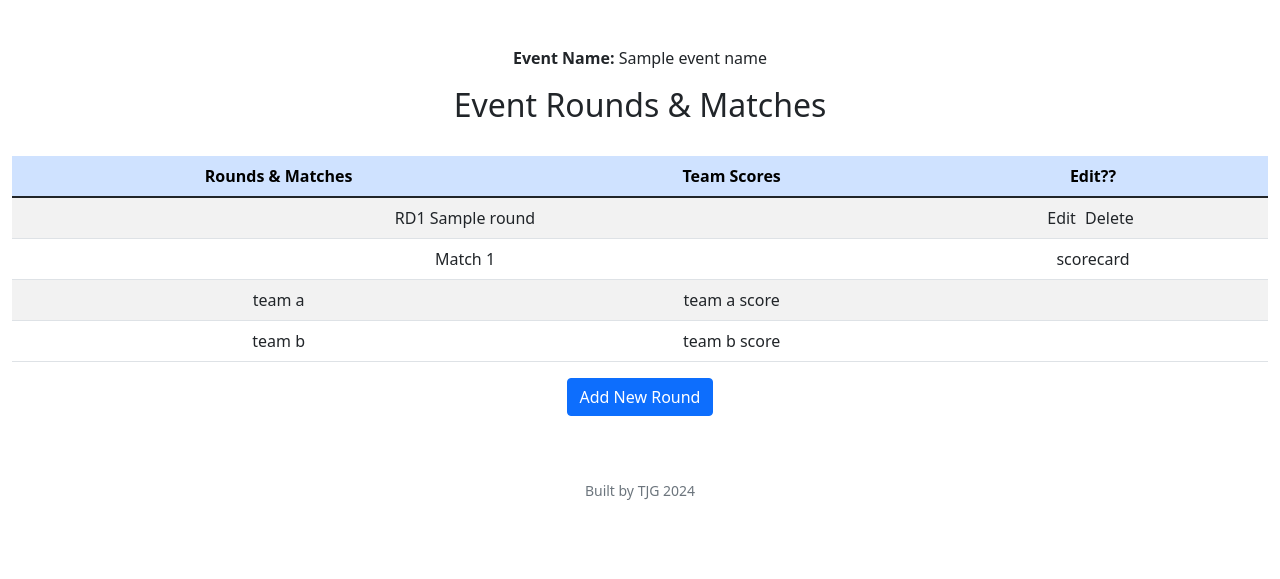
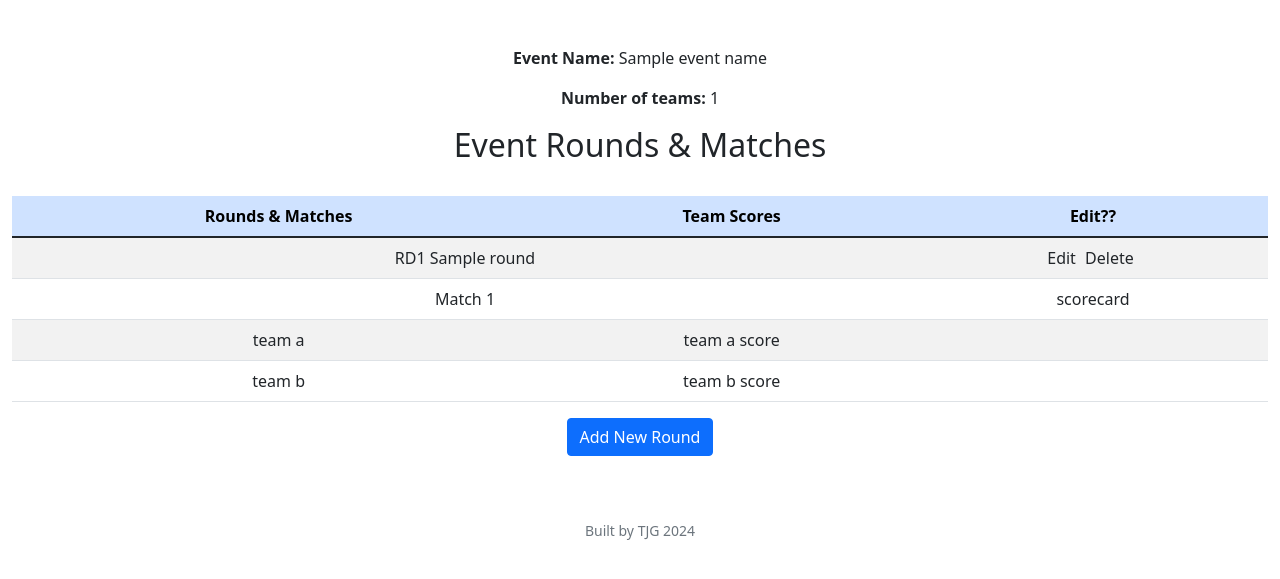
Before and after one commit to tjg14/FD24mySQL, a Flask app: template templates/event_structure.html in a window 1280 px wide. Shown: the part 74-653 px from the top of the page. Run offline with Flask 3, Linux system fonts and the light colour scheme; the template is opened without the code that fills it: most values are stand-ins (such as "Sample title", 1, 10 or a date in 2020); some libraries are stand-ins or nearby versions.

Commit message:
mar 16 updates

```diff
--- a/app.py
+++ b/app.py
@@ -465,10 +465,13 @@ def event_structure():
     overall scoreboard
 
     """
-    rounds = db.execute("SELECT * FROM rounds WHERE event_id = ?", session["event_id"])
+    rounds = db.execute("SELECT * FROM rounds WHERE event_id = ? ORDER BY round_number ASC", session["event_id"])
     num_teams = db.execute("SELECT COUNT(*) as count FROM teams WHERE event_id = ?", session["event_id"])[0]["count"]
+    event_name = db.execute("SELECT event_name FROM events WHERE id = ?", session["event_id"])[0]["event_name"]
+    teams = db.execute("SELECT * FROM teams WHERE event_id = ?", session["event_id"])
 
-    return render_template("event_structure.html", rounds=rounds, num_teams=num_teams)
+    return render_template("event_structure.html", rounds=rounds, num_teams=num_teams, event_name=event_name,
+        teams=teams)
 
 @app.route("/event_scoreboard", methods=["GET", "POST"])
 @login_required
--- a/templates/event_structure.html
+++ b/templates/event_structure.html
@@ -11,6 +11,11 @@
         <form action="/event_structure" method="post" id="event_details_form">
             <div class="mb-3">
                 <p><b>Event Name:</b> {{ event_name }}</p>
+                <p><b>Number of teams:</b> {{ num_teams }}</p>
+                <input type="hidden" name="num_teams" value="{{ num_teams }}">
+                {% for team in teams %}
+                    <input class="team_names" type="hidden" name="team_{{ loop.index }}" value="{{ team.team_name }}">
+                {% endfor %}
 
             </div>
             <p></p>
@@ -70,61 +75,90 @@
             <div>
                 <button class="btn btn-primary" id = "add_round_btn">Add New Round </button>
             </div>
+            <div>
+
+                <button class="btn btn-primary" id = "submit_round_btn" style="display: none;"> Save Round </button>
+            </div>
             <p></p>
 
         </form>
     </div>
     <script>
-        // When user clicks on the add round button, add a new set of rows to the table for the new round
-        // which includes a row with the round number, an input cell for the round name and third cell with word edit
-        // then for each team, add a row with the match number colspan 2 and a cell with the word scorecard
-        // then add a row for each team a and team b that the user will select to setup using a dropdown menu
 
         let roundsTable = document.getElementById("rounds_table");
         let addRoundButton = document.getElementById("add_round_btn");
+        let saveRoundButton = document.getElementById("submit_round_btn");
+        let num_teams_input = document.querySelector("input[name='num_teams']");
+        let num_teams = parseInt(num_teams_input.value, 10);
+        let num_matches = num_teams / 2;
+        let teamInputs = document.querySelectorAll("input[class='team_names']");
+        let teamNames = [];
+        teamInputs.forEach(function(input) {
+        teamNames.push(input.value);
+        });
 
-        addRoundButton.addEventListener("click", function() {
+        addRoundButton.addEventListener("click", function(event) {
+            event.preventDefault();
 
-            // Hide the add round button
             addRoundButton.style.display = "none";
+            saveRoundButton.style.display = "inline-block";
 
-
-            let newRow = roundsTable.insertRow();
-            let newCell = newRow.insertCell(0);
+            let newRoundRow = roundsTable.insertRow();
+            let newCell = newRoundRow.insertCell(0);
             newCell.innerHTML = "New Round";
-            let newCell2 = newRow.insertCell(1);
+            let newCell2 = newRoundRow.insertCell(1);
             newCell2.colSpan = 2;
             let newInput = document.createElement("input");
             newInput.type = "text";
             newInput.name = "new_round_name";
             newInput.placeholder = "Round Name (Opt)";
             newCell2.appendChild(newInput);
-            /*
-            let newRow2 = roundsTable.insertRow();
-            let newCell2_1 = newRow2.insertCell(0);
-            newCell2_1.colSpan = 3;
-            newCell2_1.innerHTML = "Match 1";
 
-            for (let i = 0; i < 2; i++) {
-                let newRow = roundsTable.insertRow();
-                let newCell = newRow.insertCell(0);
-                newCell.colSpan = 3;
-                let newInput = document.createElement("input");
-                newInput.type = "text";
-                newInput.name = "TEAMA";
-                newInput.placeholder = "TEAMA";
-                newCell.appendChild(newInput);
+            for (let i = 0; i < num_matches; i++) {
+                let newMatchRow = roundsTable.insertRow();
+                let newCell2_1 = newMatchRow.insertCell(0);
+                newCell2_1.colSpan = 3;
+                newCell2_1.innerHTML = "Match " + (i + 1);
 
-                let newRow2 = roundsTable.insertRow();
-                let newCell2 = newRow2.insertCell(0);
-                newCell2.colSpan = 3;
-                let newInput2 = document.createElement("input");
-                newInput2.type = "text";
-                newInput2.name = "teamb";
-                newInput2.placeholder = "teamb";
-                newCell3.appendChild(newInput2);
+                let newTeamRow = roundsTable.insertRow();
+                let newTeamCell = newTeamRow.insertCell(0);
+                newTeamCell.colSpan = 3;
+                let newSelect = document.createElement("select");
+                newSelect.name = "team_a_match_" + (i + 1);
+                let defaultOptionA = document.createElement("option");
+                defaultOptionA.value = "";
+                defaultOptionA.text = "Select a team";
+                defaultOptionA.disabled = true;
+                defaultOptionA.selected = true;
+                newSelect.appendChild(defaultOptionA);
+                teamNames.forEach(function(name) {
+                    let option = document.createElement("option");
+                    option.value = name;
+                    option.text = name;
+                    newSelect.appendChild(option);
+                });
+                newTeamCell.appendChild(newSelect);
+
+                let newTeamRow2 = roundsTable.insertRow();
+                let newTeamCell2 = newTeamRow2.insertCell(0);
+                newTeamCell2.colSpan = 3;
+                let newSelect2 = document.createElement("select");
+                newSelect2.name = "team_b_match_" + (i + 1);
+                let defaultOptionB = document.createElement("option");
+                defaultOptionB.value = "";
+                defaultOptionB.text = "Select a team";
+                defaultOptionB.disabled = true;
+                defaultOptionB.selected = true;
+                newSelect2.appendChild(defaultOptionB);
+                teamNames.forEach(function(name) {
+                    let option = document.createElement("option");
+                    option.value = name;
+                    option.text = name;
+                    newSelect2.appendChild(option);
+                });
+                newTeamCell2.appendChild(newSelect2);
             }
-            */
+
         });
 
     </script>
```
Also changed, not shown: 1 other file.
